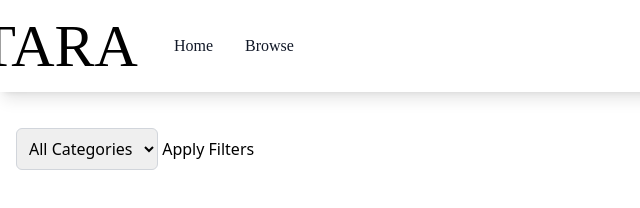
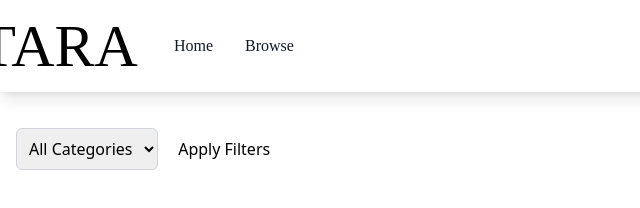
Before and after one commit to printyo/stara-ecommerce, a website: page public/browse.html in a window 1280 px wide. Shown: the full height of the page, 0-640 px from the left. Drawn offline with nearby package versions, Linux system fonts and the light colour scheme; files that its build step writes are made by us from their sources; no server answers; a web font is replaced by a local one.

Commit message:
browse update

```diff
--- a/public/browse.html
+++ b/public/browse.html
@@ -59,7 +59,7 @@
             <option value="0">All Categories</option>
             <!-- Categories will be populated here -->
         </select>
-        <button onclick="applyFilters()">Apply Filters</button>
+        <button onclick="applyFilters()" class="mx-4">Apply Filters</button>
     </div>
 
     <!-- Product Grid -->
```
